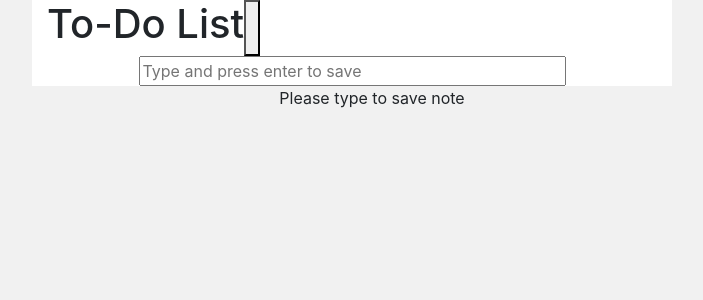
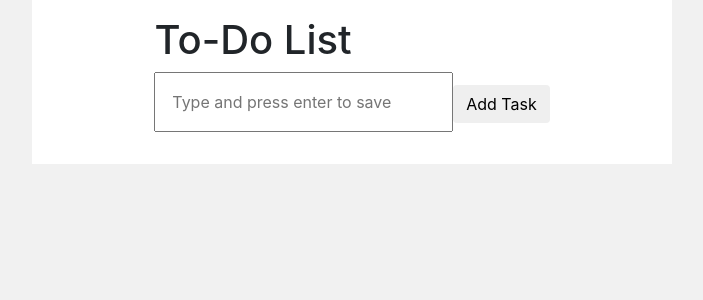
Before and after one commit to hakeem530i/react-todo, a React (Create React App) app: page / in a window 1280 px wide. Shown: the top 300 px of the page, without its empty margins (288-991 px from the left). Built offline with nearby package versions, Linux system fonts and the light colour scheme; a web font is replaced by a local one.

Commit message:
Catch errors and update styling

```diff
--- a/public/index.html
+++ b/public/index.html
@@ -11,6 +11,8 @@
     crossorigin="anonymous">
   <link rel="stylesheet" href="https://cdnjs.cloudflare.com/ajax/libs/open-iconic/1.1.1/font/css/open-iconic-bootstrap.min.css"
     integrity="sha256-BJ/G+e+y7bQdrYkS2RBTyNfBHpA9IuGaPmf9htub5MQ=" crossorigin="anonymous" />
+  <script src="https://ajax.googleapis.com/ajax/libs/jquery/3.3.1/jquery.min.js"></script>
+  <script src="https://maxcdn.bootstrapcdn.com/bootstrap/3.3.7/js/bootstrap.min.js"></script>
 
   <!--
       manifest.json provides metadata used when your web app is added to the
--- a/src/App.js
+++ b/src/App.js
@@ -16,64 +16,66 @@ class App extends Component {
     //this.setState({ currentItem: event.target.value });
     console.log(this.state.currentItem);
   };
+
+  //Add Note button
+  addButton = () => {
+    alert("Clicked");
+  };
+
+  //Save button click
+  saveClick = () => {
+    var joined = this.state.notes.concat(this.state.currentItem);
+    console.log(this.state.currentItem);
+
+    //If field isn't empty
+    if (this.state.currentItem.length > 0) {
+      this.setState(
+        {
+          notes: joined
+        },
+        () => this.setState({ currentItem: "" })
+      );
+      console.log(`Current item is: ${this.state.currentItem.length}`);
+    } else {
+      alert("Enter text");
+    }
+  };
+  deleteNote = () => {
+    alert("Delete");
+  };
   render() {
     return (
       <main className="App">
         <div className="w-100">
           <div className="container center w-50">
-            <div className="w-100 flex">
+            <div className="w-70 tl center pa3">
               <h1 className="fl">To-Do List</h1>
-              <button
-                onClick={() => {
-                  alert("Clicked");
+            </div>
+            <div className="w-70 center">
+              <input
+                onChange={event => {
+                  this.setState({ currentItem: event.target.value });
                 }}
-              >
-                <span className="oi oi-plus fr" />
+                className="pa3 w-70"
+                placeholder="Type and press enter to save"
+                type="text"
+                value={this.state.currentItem}
+                required
+              />
+              <button className="btn pa3" onClick={this.saveClick}>
+                Add Task
               </button>
             </div>
 
-            <input
-              onChange={event => {
-                this.setState({ currentItem: event.target.value });
-              }}
-              className="w-70"
-              placeholder="Type and press enter to save"
-              type="text"
-              value={this.state.currentItem}
-            />
+            <ul className="w-70 tl center pa3">
+              {this.state.notes.map(note => (
+                <li className="list pt3">
+                  {note}
+                  <button onClick={this.deleteNote}>Delete</button>
+                </li>
+              ))}
+            </ul>
           </div>
-          <ul className="w-50 center">
-            {!this.state.currentItem ? (
-              <li className="list">Please type to save note</li>
-            ) : (
-              <li className="list">
-                {this.state.currentItem}
-                <button
-                  onClick={() => {
-                    var joined = this.state.notes.concat(
-                      this.state.currentItem
-                    );
-                    this.setState(
-                      {
-                        notes: joined
-                      },
-                      () => this.setState({ currentItem: "" })
-                    );
-                    console.log(`Current item is: ${this.state.currentItem}`);
-                  }}
-                >
-                  Save
-                </button>
-              </li>
-            )}
-
-            {this.state.notes.map(note => (
-              <li className="list">
-                {note}
-                <button onClick={() => alert("Delete")}>Delete</button>
-              </li>
-            ))}
-          </ul>
         </div>
       </main>
     );
```
